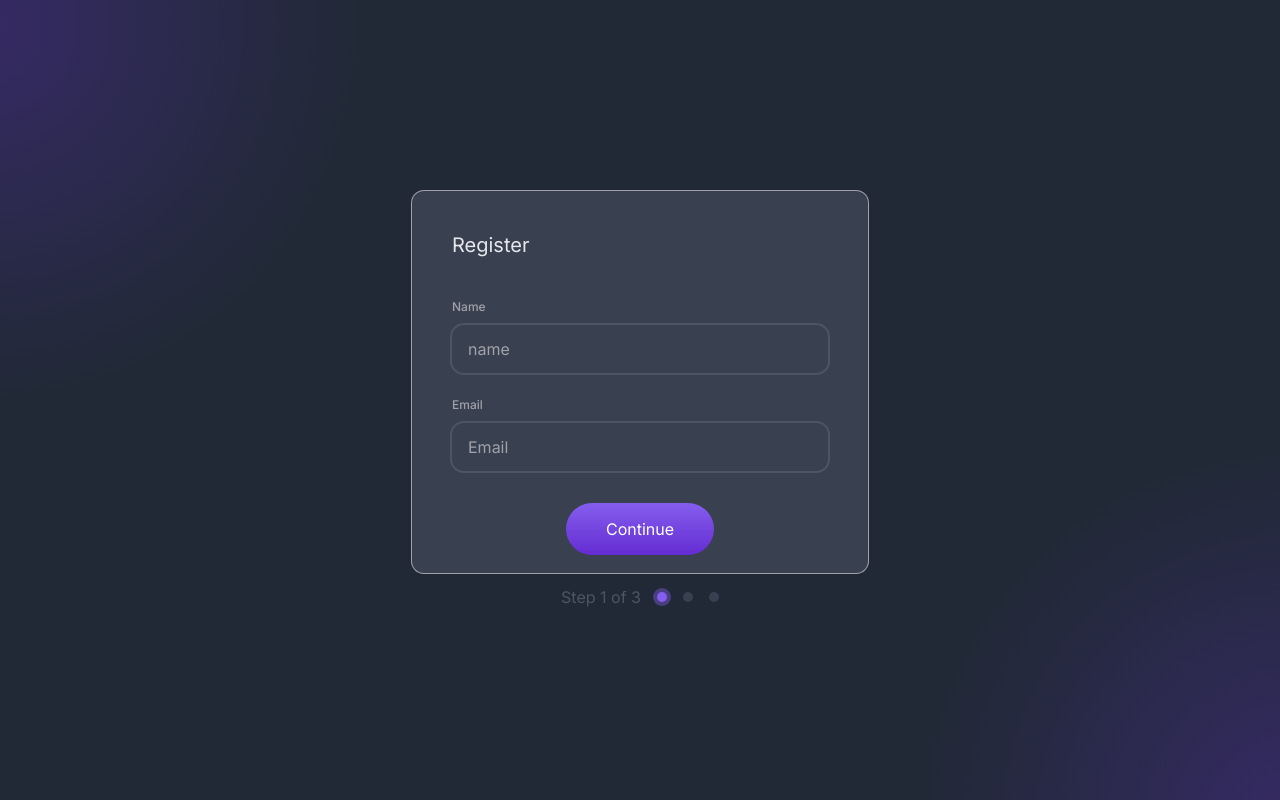
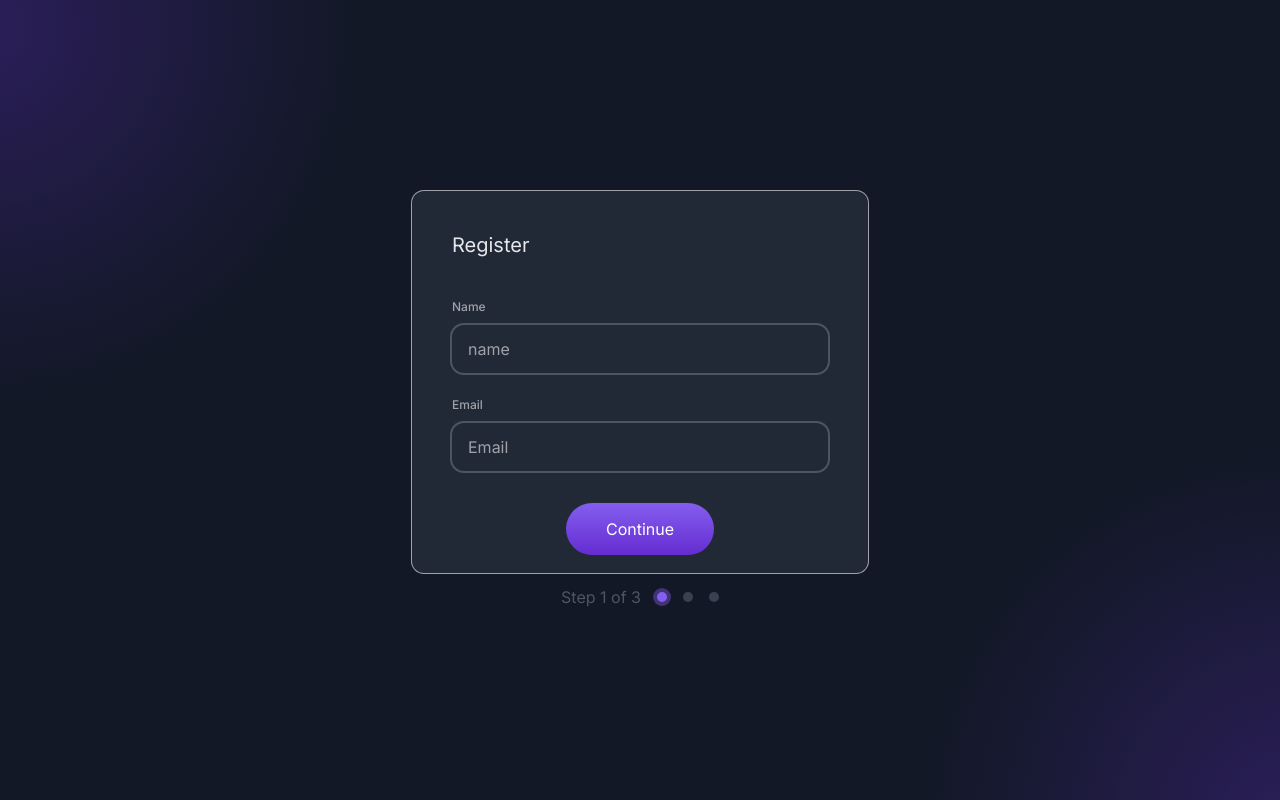
Before and after one commit to brayanpesantes/dev-challenges-practice, a Next.js app: page /multi-step in a window 1280 px wide. Built offline with nearby package versions, Linux system fonts and the light colour scheme.

Commit message:
fix: update color bg card and body

```diff
--- a/src/app/multi-step/_components/Card.tsx
+++ b/src/app/multi-step/_components/Card.tsx
@@ -7,7 +7,7 @@ export default function Card({ children, className, ...rest }: Props) {
     <article
       {...rest}
       className={cn([
-        "max-w-screen-sm md:w-[456px] h-auto md:h-[382px] bg-step-400 rounded-xl p-5 md:p-10 ring-1 ring-step-200",
+        "max-w-screen-sm md:w-[456px] h-auto md:h-[382px] bg-step-500 rounded-xl p-5 md:p-10 ring-1 ring-step-200",
         className,
       ])}
     >
--- a/src/app/multi-step/page.tsx
+++ b/src/app/multi-step/page.tsx
@@ -34,7 +34,7 @@ export default function MultiStepPage() {
   };
 
   return (
-    <main className="h-screen max-w-screen-xl font-inter flex items-center justify-center relative bg-step-500 overflow-hidden flex-col gap-3">
+    <main className="h-screen max-w-screen-xl font-inter flex items-center justify-center relative bg-step-800 overflow-hidden flex-col gap-3">
       <section className="px-3 md:px-0">
         {currentStep === 1 && (
           <Card className="flex flex-col">
--- a/tailwind.config.ts
+++ b/tailwind.config.ts
@@ -54,6 +54,7 @@ const config: Config = {
           500: "#212936",
           600: "#845EEE",
           700: "#652CD1",
+          800: "#121826",
         },
       },
       fontFamily: {
```
